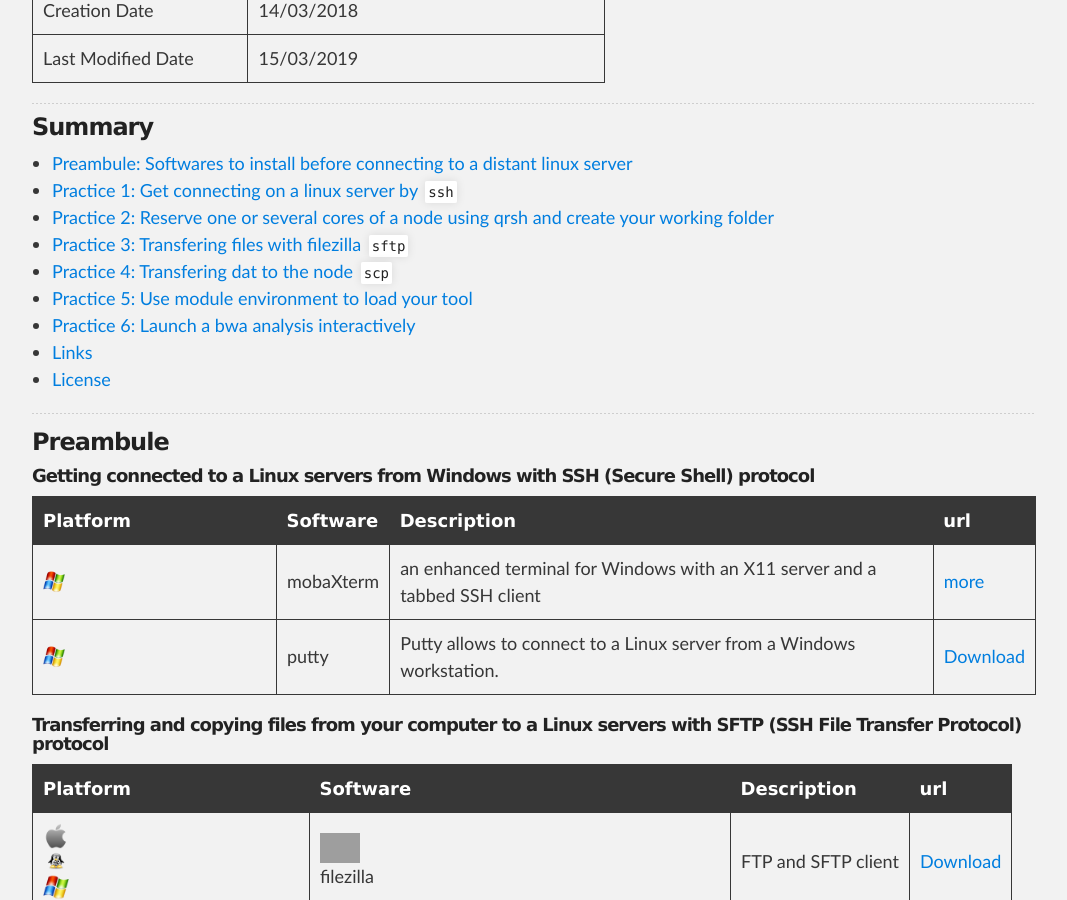
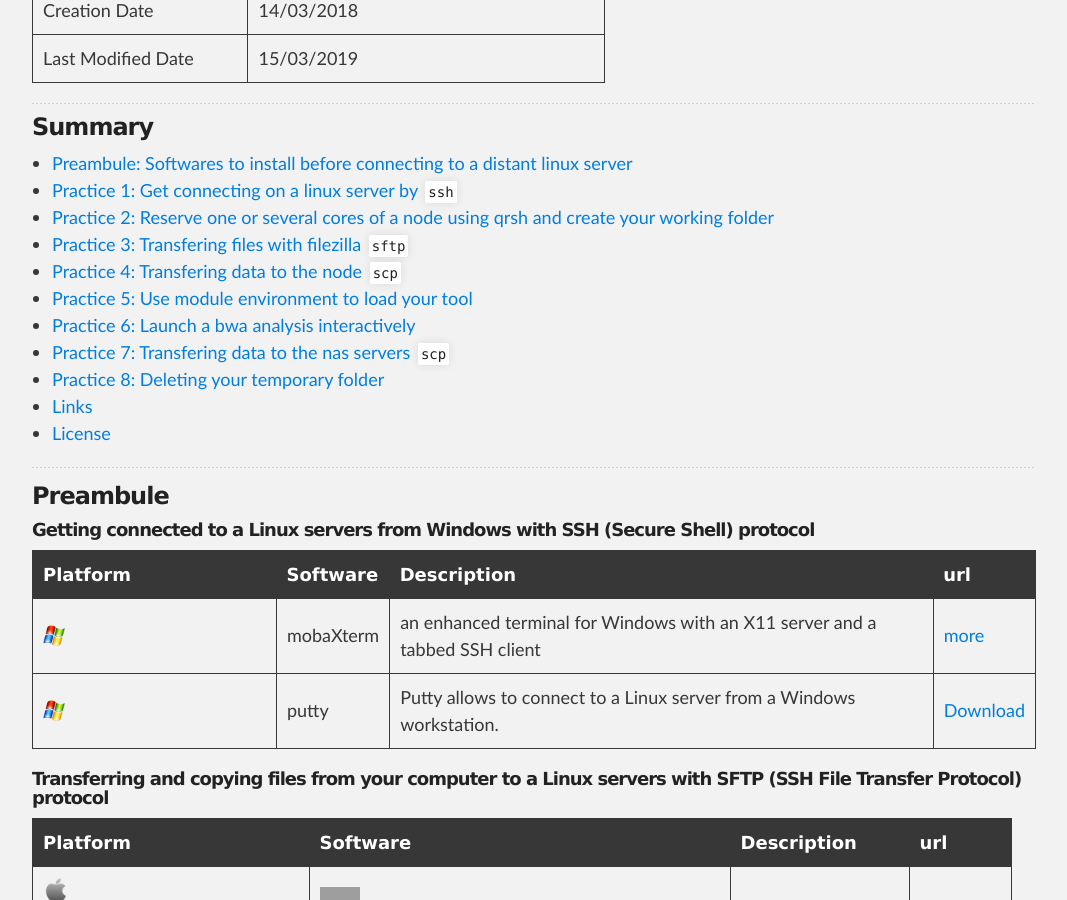
Before and after one commit to SouthGreenPlatform/trainings, a Jekyll site: the page built from _pages/hpc/hpcPractice.md, in a window 1280 px wide and 900 px high, scrolled down 433 px. Shown: the whole window, without its empty margins (106-1173 px from the left). Built offline with Jekyll 4.4.1, drawn with Linux system fonts in a browser that asks for light colours; nearby versions of some CDN libraries.

Commit message:
Update hpcPractice.md

```diff
--- a/_pages/hpc/hpcPractice.md
+++ b/_pages/hpc/hpcPractice.md
@@ -23,9 +23,11 @@ description: HPC Practice page
 * [Practice 1: Get connecting on a linux server by `ssh`](#practice-1)
 * [Practice 2: Reserve one or several cores of a node using qrsh and create your working folder](#practice-2)
 * [Practice 3: Transfering files with filezilla `sftp`](#practice-3)
-* [Practice 4: Transfering dat to the node `scp`](#practice-4)
+* [Practice 4: Transfering data to the node `scp`](#practice-4)
 * [Practice 5: Use module environment to  load your tool](#practice-5)
 * [Practice 6: Launch a bwa analysis interactively ](#practice-6)
+* [Practice 7: Transfering data to the nas servers `scp` ](#practice-7)
+* [Practice 8: Deleting your temporary folder ](#practice-8)
 * [Links](#links)
 * [License](#license)
 
```
